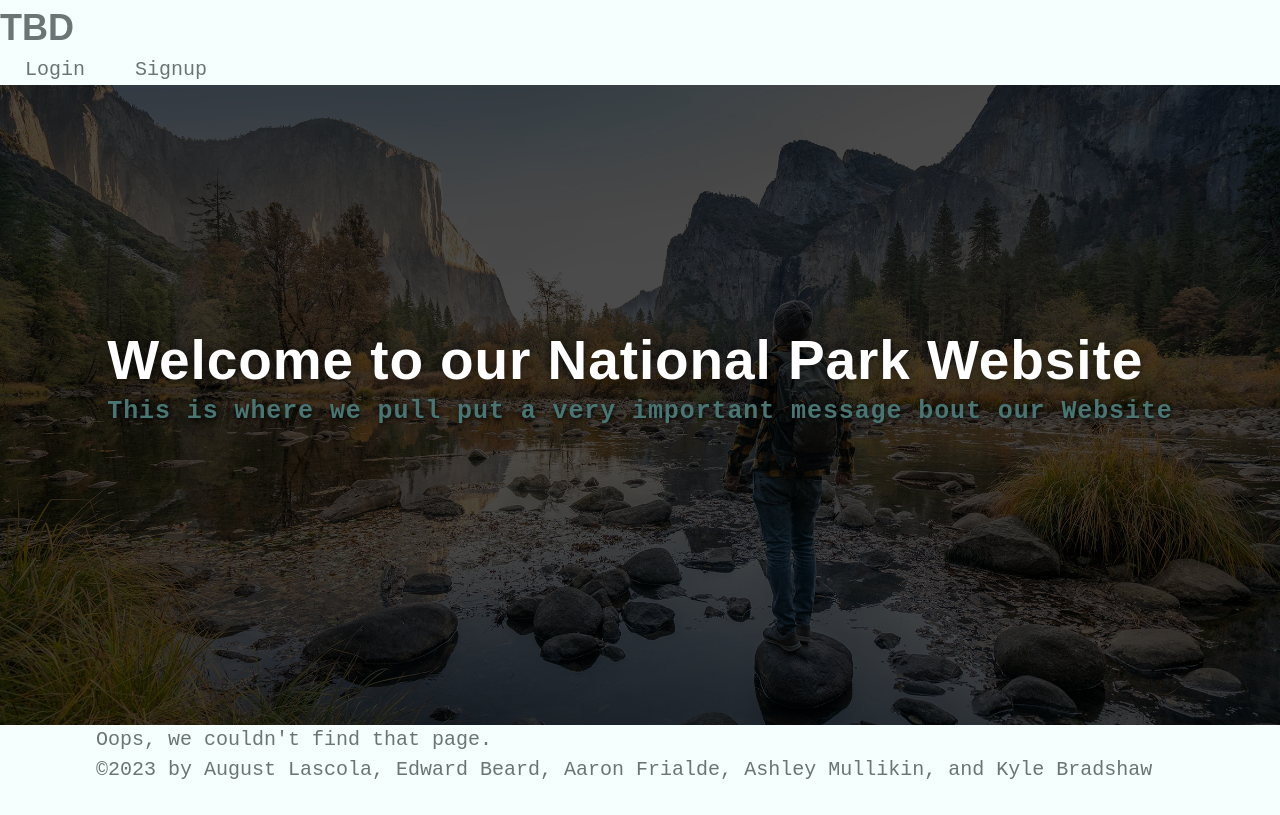
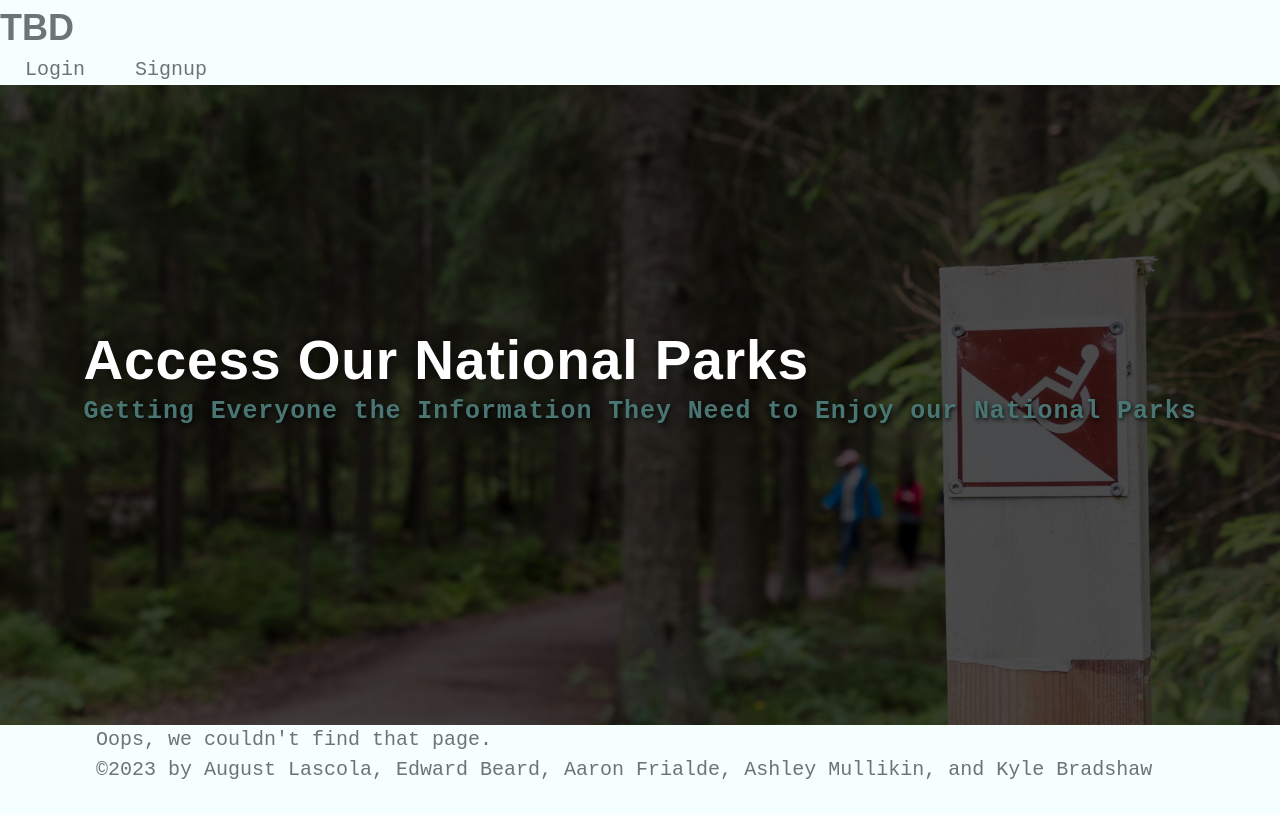
Before and after one commit to kabradshaw1/National-Parks, a React (Create React App) app in the folder client/: page /thought/1 in a window 1280 px wide. Built offline with nearby package versions, Linux system fonts and the light colour scheme.

Commit message:
CSS Updates with Name Change & Updated Hero Pic

```diff
--- a/client/src/components/Header/index.js
+++ b/client/src/components/Header/index.js
@@ -40,13 +40,9 @@ const Header = () => {
     <section class="hero">
       <div class="overlay">
         <div class="hero-cta">
-          <h2>Welcome to our National Park Website</h2>
+          <h2>Access Our National Parks</h2>
           <p>
-
-            This is where we pull put a very important message bout our Website
-
-
-
+            Getting Everyone the Information They Need to Enjoy our National Parks
           </p>
           </div>
         </div>
--- a/client/src/index.css
+++ b/client/src/index.css
@@ -140,7 +140,7 @@ nav a:hover {
 
 /* Hero Style Start */
 .hero {
-  background-image: url("../src/assets/images/hero.webp");
+  background-image: url("../src/assets/images/hero.jpg");
   background-size: cover;
   background-position: center;
   display: flex;
```
Also changed, not shown: client/src/assets/images/hero.jpg.
